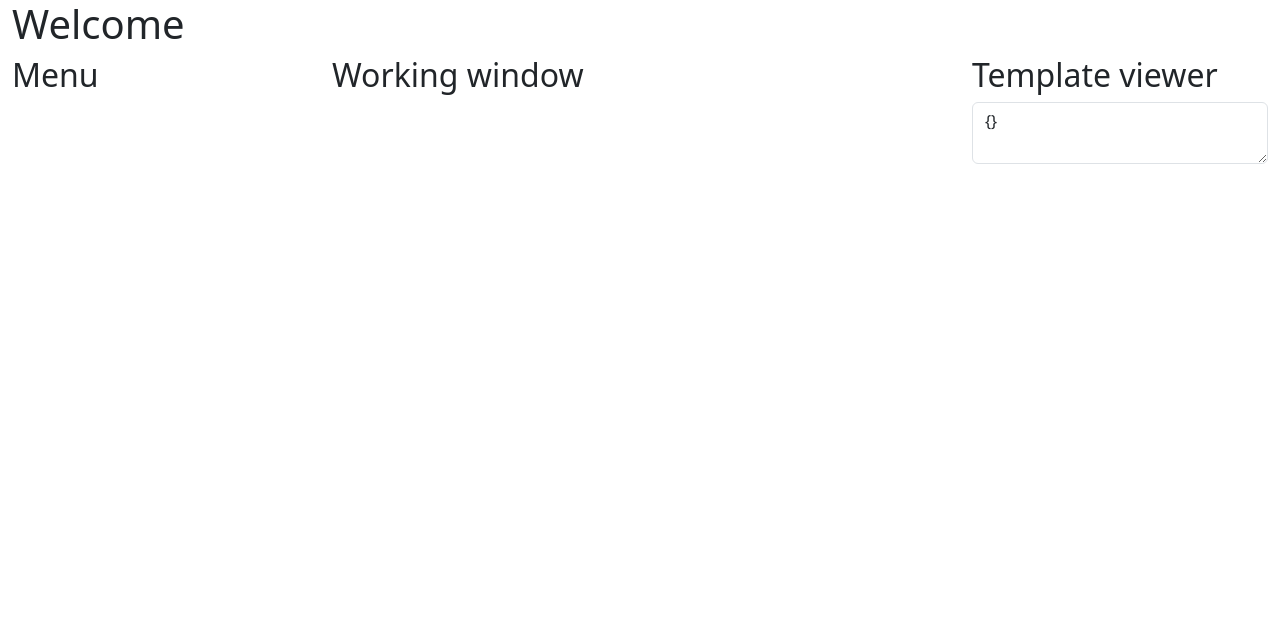
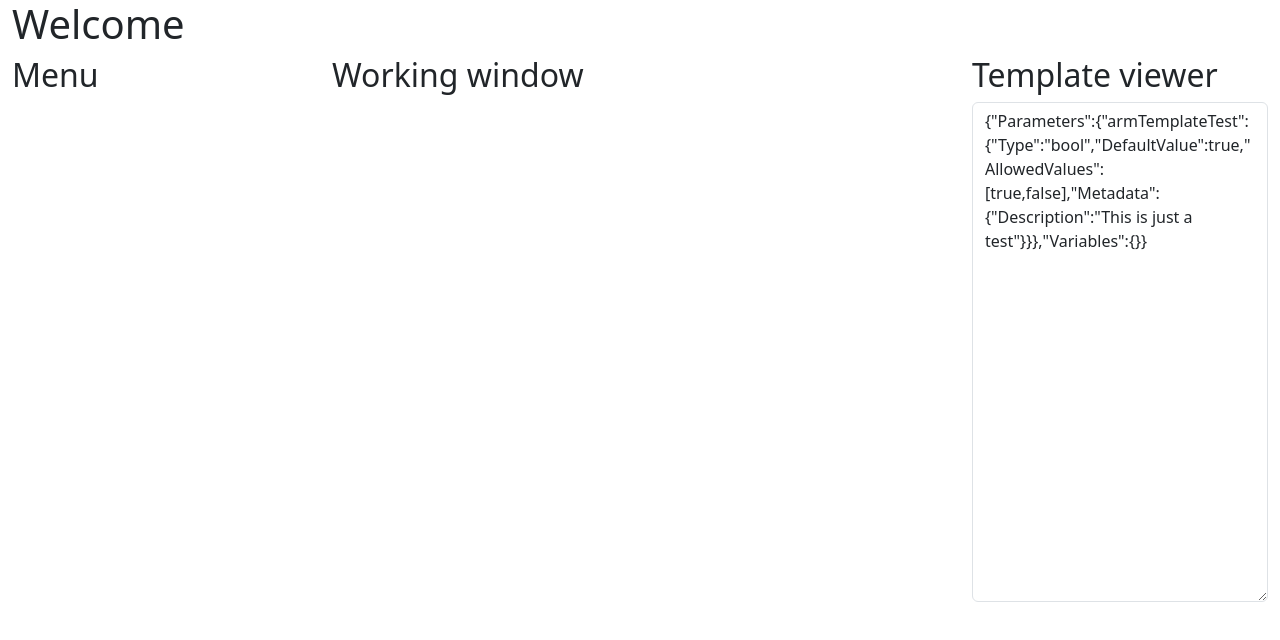
Before and after one commit to ml-archive/arm-template-generator-typescript, a React app: page / in a window 1280 px wide. Shown: the top 640 px of the page. Built offline with nearby package versions, Linux system fonts and the light colour scheme.

Commit message:
More setup

```diff
--- a/src/components/Main.tsx
+++ b/src/components/Main.tsx
@@ -4,6 +4,7 @@ import Menu from "./Menu";
 import WorkingWindow from "./WorkingWindow";
 import TemplateViewer from "./TemplateViewer";
 import ArmTemplate from "../models/ArmTemplate";
+import { Parameter, ParameterMetadata } from "../models/Parameter";
 
 export interface MainProps {}
 
@@ -14,6 +15,15 @@ export class Main extends Component<MainProps> {
         super(props);
 
         this.Template = new ArmTemplate();
+
+        let parameter = new Parameter();
+        parameter.Type = "bool";
+        parameter.DefaultValue = true;
+        parameter.AllowedValues = [true, false];
+        parameter.Metadata = new ParameterMetadata();
+        parameter.Metadata.Description = "This is just a test";
+
+        this.Template.Parameters["armTemplateTest"] = parameter;
     }
 
     render() {
--- a/src/components/TemplateViewer.tsx
+++ b/src/components/TemplateViewer.tsx
@@ -17,11 +17,14 @@ export class TemplateViewer extends Component<TemplateViewerProps> {
 
     render() {
         const json = JSON.stringify(this.Template);
+        const style = {
+            height: "500px"
+        };
 
         return (<div>
             <h2>Template viewer</h2>
 
-            <textarea className="form-control" readOnly>{json}</textarea>
+            <textarea className="form-control" readOnly value={json} style={style}></textarea>
             </div>)
     }
 }
--- a/src/models/ArmTemplate.ts
+++ b/src/models/ArmTemplate.ts
@@ -1,7 +1,14 @@
 import { Parameter } from "./Parameter";
+import Variable from "./Variable";
 
 export class ArmTemplate {
-    Parameters: Parameter;
+    Parameters: { [index: string]: Parameter };
+    Variables: { [index: string]: Variable };
+
+    constructor() {
+        this.Parameters = {};
+        this.Variables = {};
+    }
 }
 
 export default ArmTemplate;
--- /dev/null
+++ b/src/models/Variable.ts
@@ -0,0 +1,5 @@
+export class Variable {
+
+}
+
+export default Variable;
--- a/tsconfig.json
+++ b/tsconfig.json
@@ -7,6 +7,8 @@
         "noImplicitThis": true,
         "module": "commonjs",
         "target": "es6",
-        "jsx": "react"
+        "jsx": "react",
+        // "noUnusedLocals": true,
+        "noUnusedParameters": true
     }
 }
```
